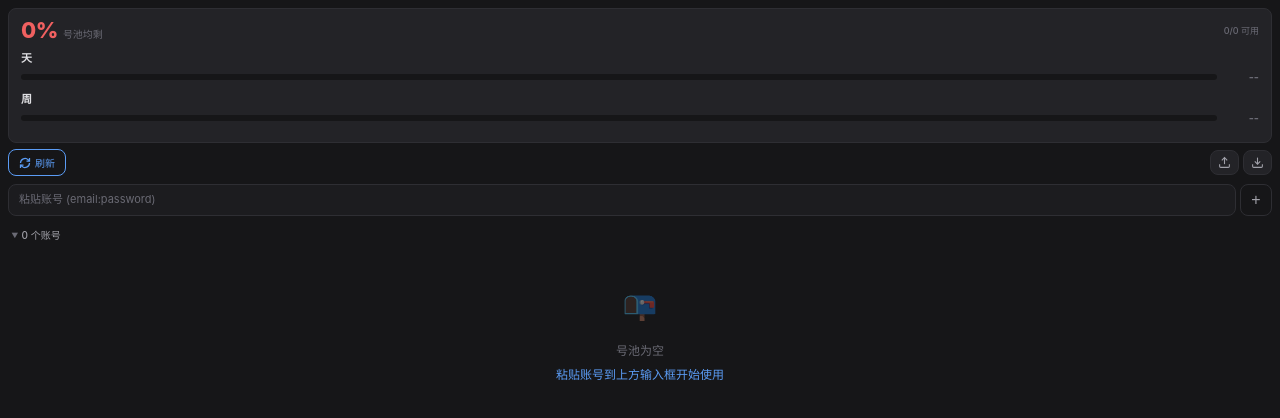
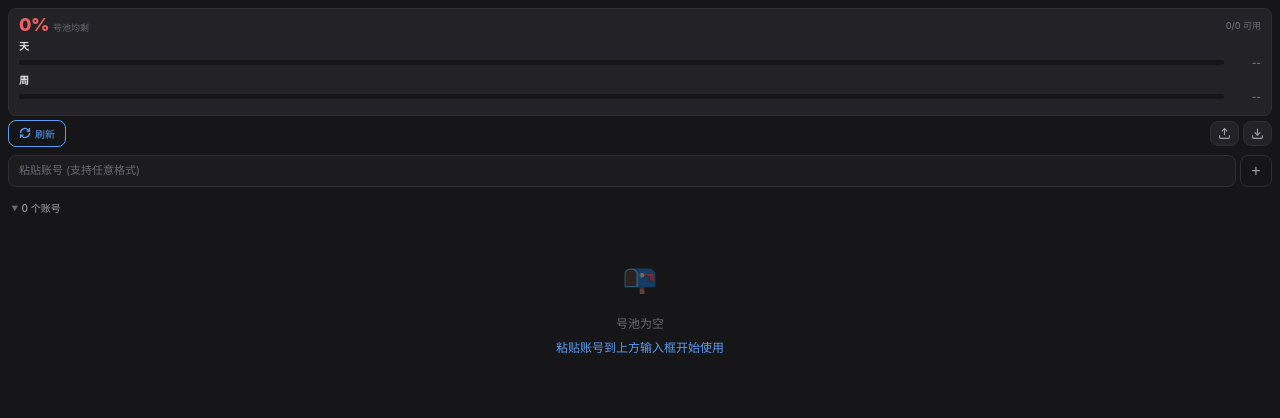
Before and after one commit to penghaoya/windsurf_tool, a Vue app: page / in a window 1280 px wide. Shown: the top 418 px of the page. Built offline with nearby package versions, Linux system fonts and the light colour scheme.

Commit message:
style: 压缩号池总览区域间距和尺寸

```diff
--- a/package.json
+++ b/package.json
@@ -3,7 +3,7 @@
   "displayName": "Windsurf小助手",
   "publisher": "labubu",
   "description": "无感切换账号",
-  "version": "1.0.15",
+  "version": "1.0.17",
   "icon": "media/icon.png",
   "license": "MIT",
   "engines": {
--- a/src/webview/App.vue
+++ b/src/webview/App.vue
@@ -1,5 +1,6 @@
 <template>
-  <div :class="{ loading: isLoading }">
+  <div class="app-root" :class="{ loading: isLoading }">
+    <div class="app-fixed">
       <PoolOverview
         :accounts="state.accounts"
         :currentIndex="state.currentIndex"
@@ -9,11 +10,14 @@
       />
       <Toolbar />
       <AddAccount />
+    </div>
+    <div class="app-scroll">
       <AccountList
         :accounts="state.accounts"
         :currentIndex="state.currentIndex"
         :threshold="state.threshold"
       />
+    </div>
   </div>
   <ToastMessage :toasts="toasts" />
 </template>
@@ -33,5 +37,8 @@ onMounted(() => {
 </script>
 
 <style>
+.app-root{display:flex;flex-direction:column;height:100vh;overflow:hidden}
+.app-fixed{flex-shrink:0;padding:8px 8px 0}
+.app-scroll{flex:1;overflow-y:auto;min-height:0;padding:0 8px 8px}
 .loading { opacity: .35; pointer-events: none; transition: opacity .2s }
 </style>
--- a/src/webview/components/AddAccount.vue
+++ b/src/webview/components/AddAccount.vue
@@ -5,7 +5,7 @@
         ref="inputRef"
         id="bi"
         rows="1"
-        placeholder="粘贴账号 (email:password)"
+        placeholder="粘贴账号 (支持任意格式)"
         v-model="inputText"
         @input="onInput"
         @focus="onFocus"
--- a/src/webview/components/PoolOverview.vue
+++ b/src/webview/components/PoolOverview.vue
@@ -148,32 +148,32 @@ const expiryHtml = computed(() => {
 </script>
 
 <style scoped>
-.pool{background:var(--sf);border:1px solid var(--bd);border-radius:var(--R);padding:10px 12px;margin-bottom:6px}
-.pool-header{display:flex;align-items:center;justify-content:space-between;margin-bottom:8px}
-.pool-overall{display:flex;align-items:baseline;gap:5px}
-.pool-pct{font-size:22px;font-weight:800;letter-spacing:-0.5px;line-height:1}
-.pool-pct-label{font-size:10px;color:var(--tx3);font-weight:500}
+.pool{background:var(--sf);border:1px solid var(--bd);border-radius:var(--R);padding:7px 10px;margin-bottom:4px}
+.pool-header{display:flex;align-items:center;justify-content:space-between;margin-bottom:4px}
+.pool-overall{display:flex;align-items:baseline;gap:4px}
+.pool-pct{font-size:18px;font-weight:800;letter-spacing:-0.5px;line-height:1}
+.pool-pct-label{font-size:9px;color:var(--tx3);font-weight:500}
 .pool-count{font-size:9px;color:var(--tx3);font-weight:500}
-.pool-meters{display:flex;flex-direction:column;gap:6px;margin-bottom:6px}
-.meter-head{display:flex;align-items:baseline;justify-content:space-between;margin-bottom:2px}
-.meter-label{font-size:11px;color:var(--tx);font-weight:600}
-.meter-reset{font-size:9px;color:var(--tx3);font-weight:400}
-.meter-bar{display:flex;align-items:center;gap:6px}
-.meter-track{flex:1;height:6px;border-radius:3px;background:var(--bg);overflow:hidden}
-.meter-fill{height:100%;border-radius:3px;transition:width .4s ease}
-.meter-val{font-size:11px;font-weight:700;min-width:36px;text-align:right}
-.pool-stats{display:flex;gap:4px;flex-wrap:wrap}
-.chip{display:inline-flex;align-items:center;gap:2px;padding:1px 6px;border-radius:8px;font-size:9px;font-weight:500;background:var(--bg2);color:var(--tx2);border:1px solid var(--bd)}
+.pool-meters{display:flex;flex-direction:column;gap:3px;margin-bottom:4px}
+.meter-head{display:flex;align-items:baseline;justify-content:space-between;margin-bottom:1px}
+.meter-label{font-size:10px;color:var(--tx);font-weight:600}
+.meter-reset{font-size:8px;color:var(--tx3);font-weight:400}
+.meter-bar{display:flex;align-items:center;gap:5px}
+.meter-track{flex:1;height:5px;border-radius:2.5px;background:var(--bg);overflow:hidden}
+.meter-fill{height:100%;border-radius:2.5px;transition:width .4s ease}
+.meter-val{font-size:10px;font-weight:700;min-width:32px;text-align:right}
+.pool-stats{display:flex;gap:3px;flex-wrap:wrap}
+.chip{display:inline-flex;align-items:center;gap:2px;padding:0 5px;border-radius:8px;font-size:9px;font-weight:500;background:var(--bg2);color:var(--tx2);border:1px solid var(--bd)}
 .chip b{font-weight:600;color:var(--tx)}
 .chip.warn{color:var(--yw);border-color:rgba(232,197,106,.2);background:var(--yw-bg)}
 .chip.bad{color:var(--rd);border-color:rgba(240,96,96,.2);background:var(--rd-bg)}
 .chip.muted{color:var(--tx3)}
-.pool-active{margin-top:6px;padding:6px 8px;background:var(--bg2);border-radius:var(--R3);border:1px solid var(--bd);display:flex;align-items:center;gap:6px}
+.pool-active{margin-top:4px;padding:4px 7px;background:var(--bg2);border-radius:var(--R3);border:1px solid var(--bd);display:flex;align-items:center;gap:5px}
 .pool-active .act-dot{width:5px;height:5px;border-radius:50%;background:var(--gn);flex-shrink:0;box-shadow:0 0 4px var(--gn)}
 .pool-active .act-info{flex:1;min-width:0}
-.pool-active .act-row{display:flex;align-items:center;gap:4px;flex-wrap:wrap;font-size:10px}
+.pool-active .act-row{display:flex;align-items:center;gap:3px;flex-wrap:wrap;font-size:10px}
 .pool-active .act-name{font-weight:600;color:var(--tx);word-break:break-all;font-size:10px}
 .pool-active .act-plan{font-size:8px;font-weight:600;padding:0 3px;border-radius:3px;border:1px solid var(--ac);color:var(--ac)}
 .pool-active .act-expiry{font-size:9px}
-.pool-active .act-meta{font-size:8px;color:var(--tx3);margin-top:1px;display:flex;gap:5px;flex-wrap:wrap}
+.pool-active .act-meta{font-size:8px;color:var(--tx3);margin-top:0;display:flex;gap:4px;flex-wrap:wrap}
 </style>
--- a/src/webview/styles/theme.css
+++ b/src/webview/styles/theme.css
@@ -10,5 +10,5 @@
   --R:8px;--R2:12px;--R3:6px
 }
 *{margin:0;padding:0;box-sizing:border-box}
-body{font-family:-apple-system,BlinkMacSystemFont,'Segoe UI',system-ui,sans-serif;background:var(--bg);color:var(--tx);font-size:12px;padding:8px;line-height:1.5;-webkit-font-smoothing:antialiased}
+body{font-family:-apple-system,BlinkMacSystemFont,'Segoe UI',system-ui,sans-serif;background:var(--bg);color:var(--tx);font-size:12px;padding:0;margin:0;line-height:1.5;-webkit-font-smoothing:antialiased;height:100vh;overflow:hidden}
 ::-webkit-scrollbar{width:4px}::-webkit-scrollbar-track{background:transparent}::-webkit-scrollbar-thumb{background:var(--bd2);border-radius:4px}::-webkit-scrollbar-thumb:hover{background:var(--tx3)}
```
Lines whose indentation alone changed are shown as unchanged.
